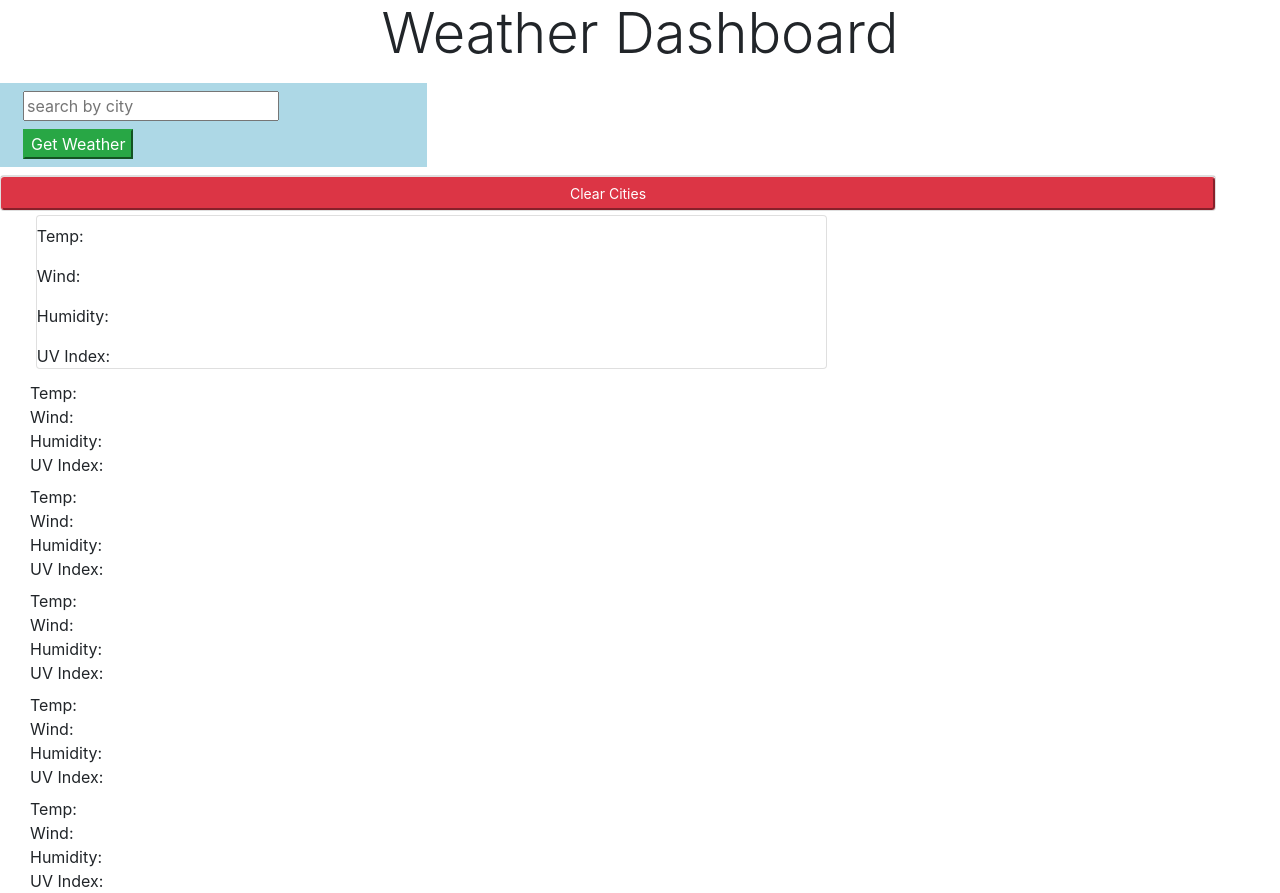
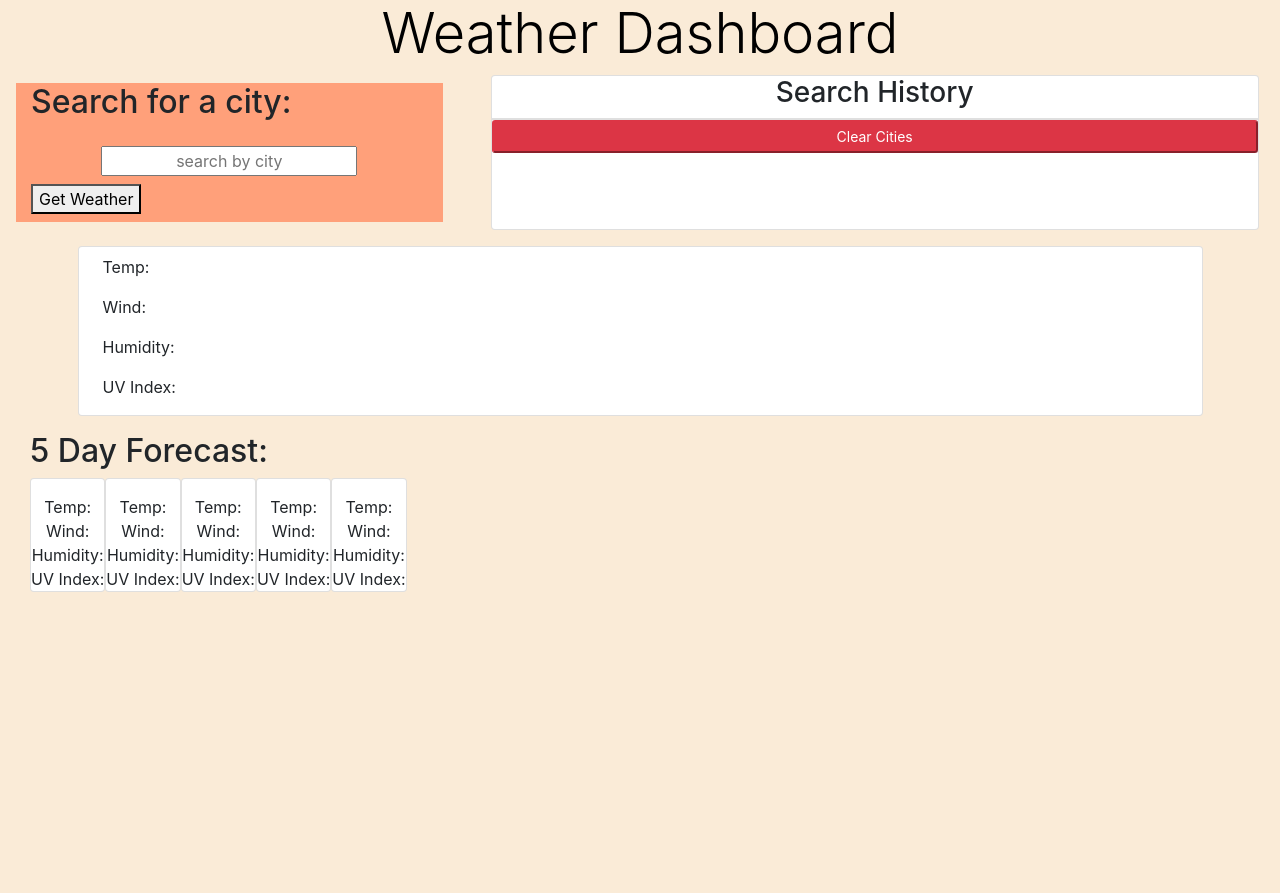
Before and after one commit to hollygparker/WeatherDashboard, a plain HTML site: page index.html in a window 1280 px wide. After the commit the page ends 800 px from the top, so only its background shows below. Drawn offline with nearby package versions, Linux system fonts and the light colour scheme.

Commit message:
more styling changes

```diff
--- a/index.html
+++ b/index.html
@@ -8,83 +8,98 @@
     <link rel="stylesheet" href="https://stackpath.bootstrapcdn.com/bootstrap/4.5.0/css/bootstrap.min.css" integrity="sha384-9aIt2nRpC12Uk9gS9baDl411NQApFmC26EwAOH8WgZl5MYYxFfc+NcPb1dKGj7Sk" crossorigin="anonymous">
     <script src="https://ajax.googleapis.com/ajax/libs/jquery/3.5.1/jquery.min.js"></script>
 </head>
-<body>
-    <div class="row">
+<body style="background-color:antiquewhite">
+    <div class="row" style="color: black;">
         <div class="col-md-12"><header class="text-center display-4">Weather Dashboard</header></div>
     </div>
 
     <div class="container-fluid">
-        <div class="row" id="cities">
-            <div class="col-sm-4 col-md-4 panel panel-default mt-3 mb-2" style="background-color: lightblue;">
+        <div class="row"  id="cities">
+            <div class="col-sm-4 col-md-4 panel panel-default mt-3 mb-2 ml-3 " style="background-color:lightsalmon" >
+                <h2>Search for a city:</h2>
                 <div class="panel-body">
-                    <form id="searchForm">
-                        <input type="text" id="search" placeholder="search by city" class="m-2">
+                    <form id="searchForm" style="text-align: center;" class="mt-3 ">
+                        <input type="text" id="search" placeholder="search by city" class="m-2" style="text-align: center;">
+
                     </form>
-                    <button id="searchBtn" class=" ml-2 mb-2 btn-success">
+                    <button id="searchBtn" class=" mb-2">
                         Get Weather
                     </button>
                 </div>
             </div>
 
             <!-- SEARCH HISTORY -->
-            <div class="card" style="width: 95%;">
+
+            <div class="card ml-5 mt-2" style="width: 60%;">
+                <h3 class="text-center">Search History</h3>
                 <ul class="list-group list-group-flush" id="searchHistory">
                 </ul>
                 <button type="button" id="eraseCityHistory" class="btn-danger btn-sm btn-block">Clear Cities</button>
             </div>
         </div>
-        <div id="forecast" class="col-md-8">
+        <div id="forecast" class="col-md-12 ml-7">
             <div id="today" class="row">
-                <div class="card mx-auto my-1  main" style="width:95%">
-                    <h2 id="cityDate"></h2>
-                    <p>Temp: <span id="temp"></span></p>
-                    <p>Wind: <span id="wind"></span></p>
-                    <p>Humidity: <span id="humidity"></span></p>
-                    <div>UV Index: <span id="uv"></span></div>
+
+                <div class="card mx-auto my-3 main" style="width:90%">
+                    <h2 class="ml-4" id="cityDate"></h2>
+                    <p class="ml-4" >Temp: <span id="temp"></span></p>
+                    <p class="ml-4" >Wind: <span id="wind"></span></p>
+                    <p class="ml-4" >Humidity: <span id="humidity"></span></p>
+                    <div  class="mb-3 ml-4" >UV Index: <span id="uv"></span></div>
                 </div>
             </div>
 
             <!-- FORECAST -->
-            <div id="fiveDay">
+            <h2>5 Day Forecast:</h2>
+            <div id="fiveDay" class="col-lg-12 row mb-4" style="width:90%">
                 <div id="day1">
-                    <h3 id="date1" id="icon1"></h3>
-                    <div id="temp1">Temp:</div>
-                    <div id="wind1">Wind:</div>
-                    <div id="humidity1">Humidity:</div>
-                    <div>UV Index: <span id="uv1"></span></div>
+                    <div class="card h-100 text-center pt-2">
+                        <h3 id="date1" id="icon1"></h3>
+                        <div id="temp1">Temp:</div>
+                        <div id="wind1">Wind:</div>
+                        <div id="humidity1">Humidity:</div>
+                        <div>UV Index: <span id="uv1"></span></div>
+
+                    </div>
 
                 </div>
                 <div id="day2">
+                    <div class="card h-100 text-center pt-2">
                     <h3 id="date2" id="icon2"></h3>
                     <div id="temp2">Temp:</div>
                     <div id="wind2">Wind:</div>
                     <div id="humidity2">Humidity:</div>
                     <div>UV Index: <span id="uv2"></span></div>
-
+                    </div>
                 </div>
                 <div id="day3">
+                    <div class="card h-100 text-center pt-2">
+
                     <h3 id="date3" id="icon3"></h3>
                     <div id="temp3">Temp:</div>
                     <div id="wind3">Wind:</div>
                     <div id="humidity3">Humidity:</div>
                     <div>UV Index: <span id="uv3"></span></div>
-
+                    </div>
                 </div>
                 <div id="day4">
+                    <div class="card h-100 text-center pt-2">
+
                     <h3 id="date4" id="icon4"></h3>
                     <div id="temp4">Temp:</div>
                     <div id="wind4">Wind:</div>
                     <div id="humidity4">Humidity:</div>
                     <div>UV Index: <span id="uv4"></span></div>
-
+                    </div>
                 </div>
                 <div id="day5">
+                    <div class="card h-100 text-center pt-2">
                     <h3 id="date5" id="icon5"></h3>
                     <div id="temp5">Temp:</div>
                     <div id="wind5">Wind:</div>
                     <div id="humidity5">Humidity:</div>
                     <div>UV Index: <span id="uv5"></span></div>
-
+                    </div>
                 </div>
             </div>
         </div>
--- a/script.js
+++ b/script.js
@@ -144,7 +144,7 @@ function getWeather() {
               $("#uv").css("color", "white");
             } else if (uv <= 8) {
               $("#uv").css("background-color", "lightyellow");
-              $("#uv").css("color", "white");
+              $("#uv").css("color", "black");
             } else {
               $("#uv").css("background-color", "pink");
             }
```
